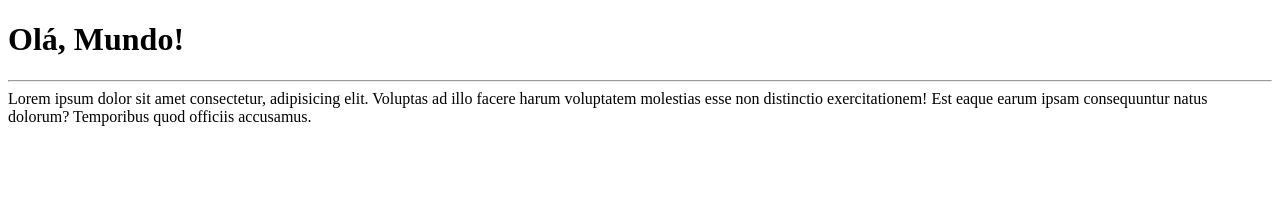
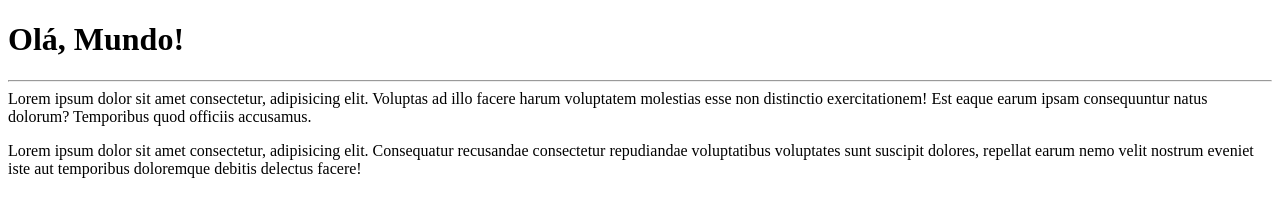
Before and after one commit to raphaelbarretopro/Ola-Mundo, a plain HTML site: page site-exemplo/index.html in a window 1280 px wide. Drawn offline with Linux system fonts and the light colour scheme.

Commit message:
Criação de novo parágrafo

```diff
--- a/site-exemplo/index.html
+++ b/site-exemplo/index.html
@@ -9,5 +9,6 @@
     <h1>Olá, Mundo!</h1>
     <hr
     <p>Lorem ipsum dolor sit amet consectetur, adipisicing elit. Voluptas ad illo facere harum voluptatem molestias esse non distinctio exercitationem! Est eaque earum ipsam consequuntur natus dolorum? Temporibus quod officiis accusamus.</p>
+    <p>Lorem ipsum dolor sit amet consectetur, adipisicing elit. Consequatur recusandae consectetur repudiandae voluptatibus voluptates sunt suscipit dolores, repellat earum nemo velit nostrum eveniet iste aut temporibus doloremque debitis delectus facere!</p>
 </body>
 </html>
```
